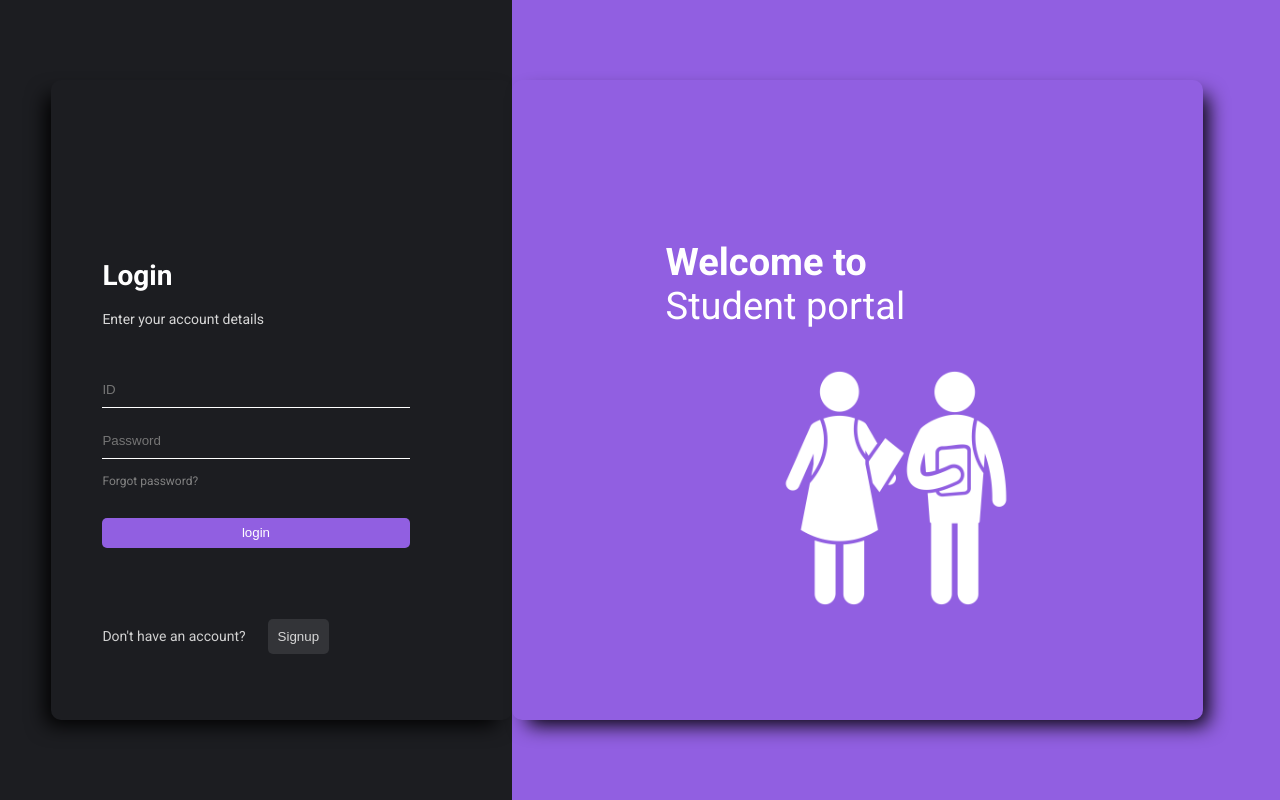
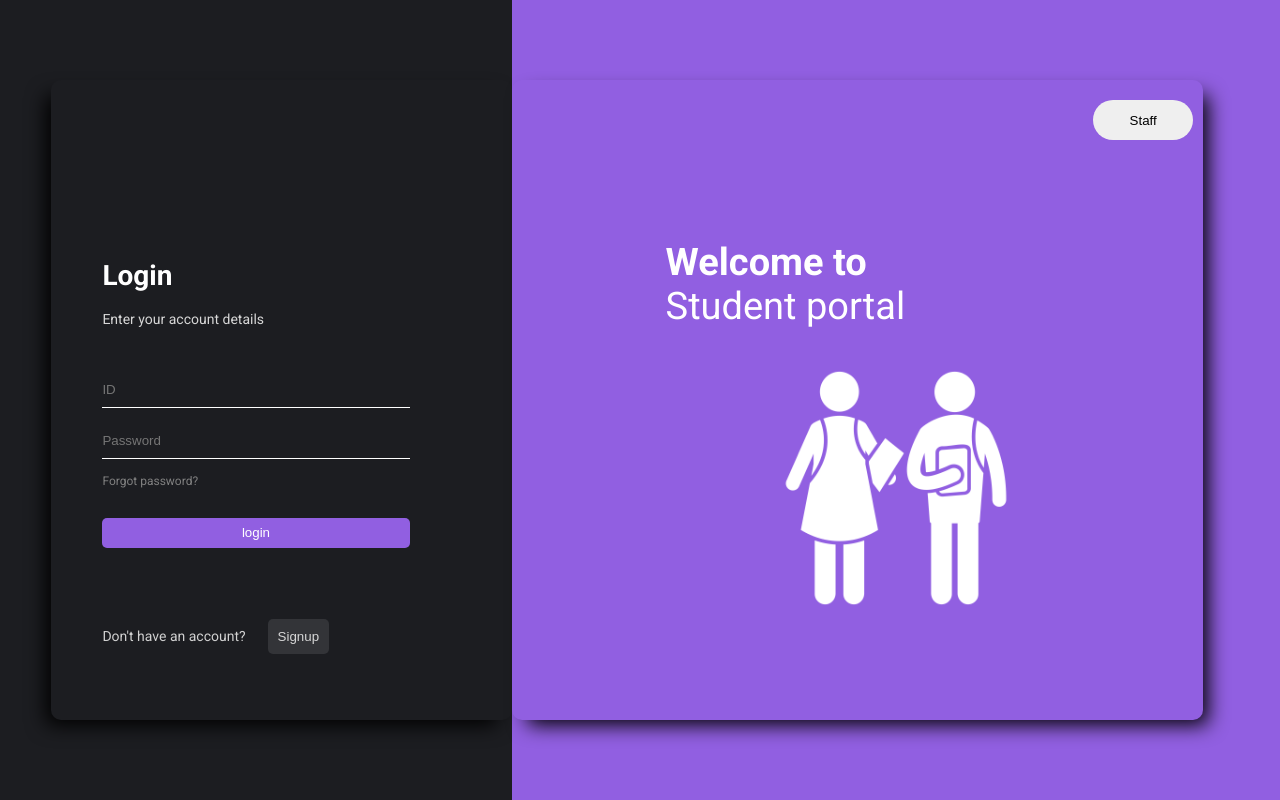
Before and after one commit to mussie-alemayehu/student-portal, a PHP site: page /auth/index.php in a window 1280 px wide. Run offline with PHP 8.4, Linux system fonts and the light colour scheme.

Commit message:
add an initial staff page

```diff
--- a/auth/right.php
+++ b/auth/right.php
@@ -3,6 +3,10 @@
         <h1 class="h1-1">Welcome to</h1>
         <h1 class="h1-2">Student portal</h1>
         <img class="stud-img" src="graduates.png" alt="Students" />
+
+        <form action="../staff/index.php">
+          <button type="submit" name="Submit">Staff</button>
+        </form>
       </div>
     </div>
 
--- a/auth/style.css
+++ b/auth/style.css
@@ -101,6 +101,7 @@ a.forgot-password:active {
 }
 
 .welcome {
+  position: relative;
   width: 60%;
   height: 50vh;
   padding: 20vh 10% 10vh 20%;
@@ -131,3 +132,18 @@ a.forgot-password:active {
   font-size: 12px;
   margin-top: 5px;
 }
+
+.welcome form {
+  position: absolute;
+  top: 20px;
+  right: 10px;
+}
+
+.welcome form button {
+  padding: 10px;
+  display: inline-block;
+  width: 100px;
+  height: 40px;
+  border-radius: 20px;
+  border: none;
+}
```
Also changed, not shown: staff/index.php (added).
